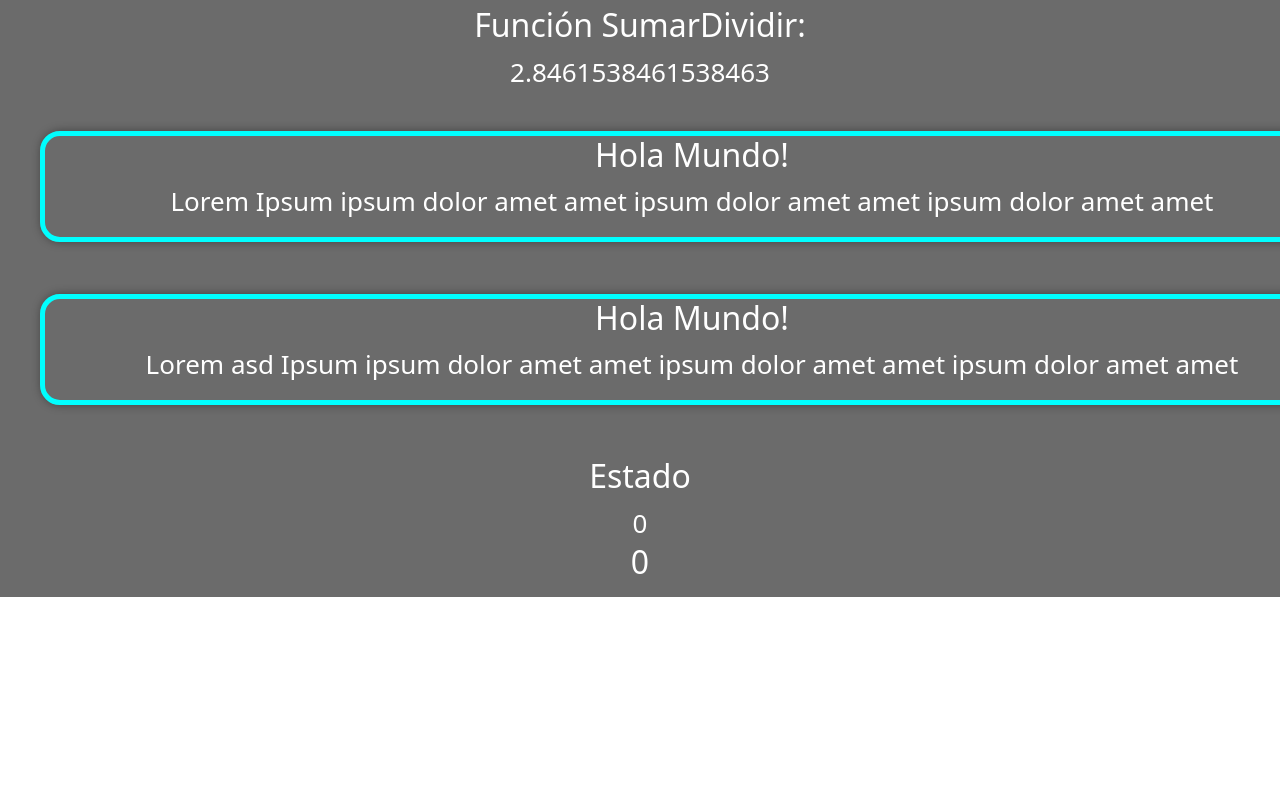
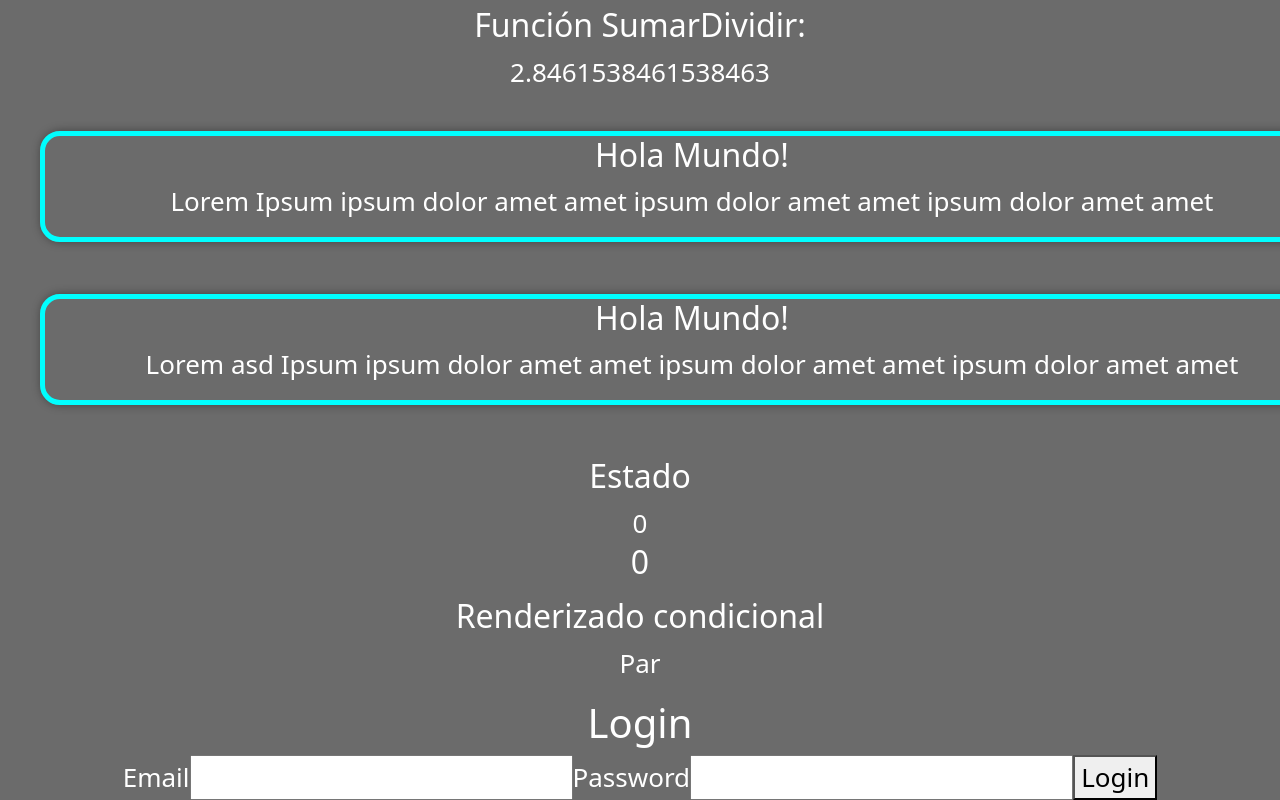
Before and after one commit to gonzaloventura/react-app, a React (Create React App) app: page / in a window 1280 px wide. Shown: the part 1308-2108 px from the top of the page. Before the commit the page ends 1905 px from the top, so only its background shows below. Built offline with nearby package versions, Linux system fonts and the light colour scheme.

Commit message:
Agregado Renderizado Condicional

```diff
--- a/src/App.js
+++ b/src/App.js
@@ -5,6 +5,7 @@ import Propiedades from './components/Propiedades';
 import Funciones from './components/Funciones';
 import Card from './components/Cards';
 import Estado from './components/Estado';
+import RenderizadoCondicional from './components/RenderizadoCondicional';
 
 function App() {
   let auth = false;
@@ -55,6 +56,8 @@ function App() {
         />
 
         <Estado msg="Esto es un estado" />
+
+        <RenderizadoCondicional numero={10} />
       </div>
       </section>
       </header>
--- /dev/null
+++ b/src/components/RenderizadoCondicional.js
@@ -0,0 +1,44 @@
+import React from 'react';
+
+function Login () {
+  return(
+    <div>
+      <h1>Login</h1>
+        <form>
+            <label htmlFor="email">Email</label>
+            <input type="email" id="email" />
+            <label htmlFor="password">Password</label>
+            <input type="password" id="password" />
+            <button>Login</button>
+        </form>
+    </div>
+  )
+}
+
+function Logout () {
+  return(
+    <div>
+      <h1>Logout</h1>
+    </div>
+  )
+}
+
+export default class RenderizadoCondicional extends React.Component {
+    constructor(props) {
+        super(props);
+        this.state = {
+            isLogged: false
+        }
+    }
+    render() {
+        return (
+            <div>
+                <h2>Renderizado condicional</h2>
+                <p>
+                    {this.props.numero % 2 === 0 ? "Par" : "Impar"}
+                </p>
+                {this.state.isLogged ? <Logout /> : <Login />}
+            </div>
+        );
+    }
+}
```
